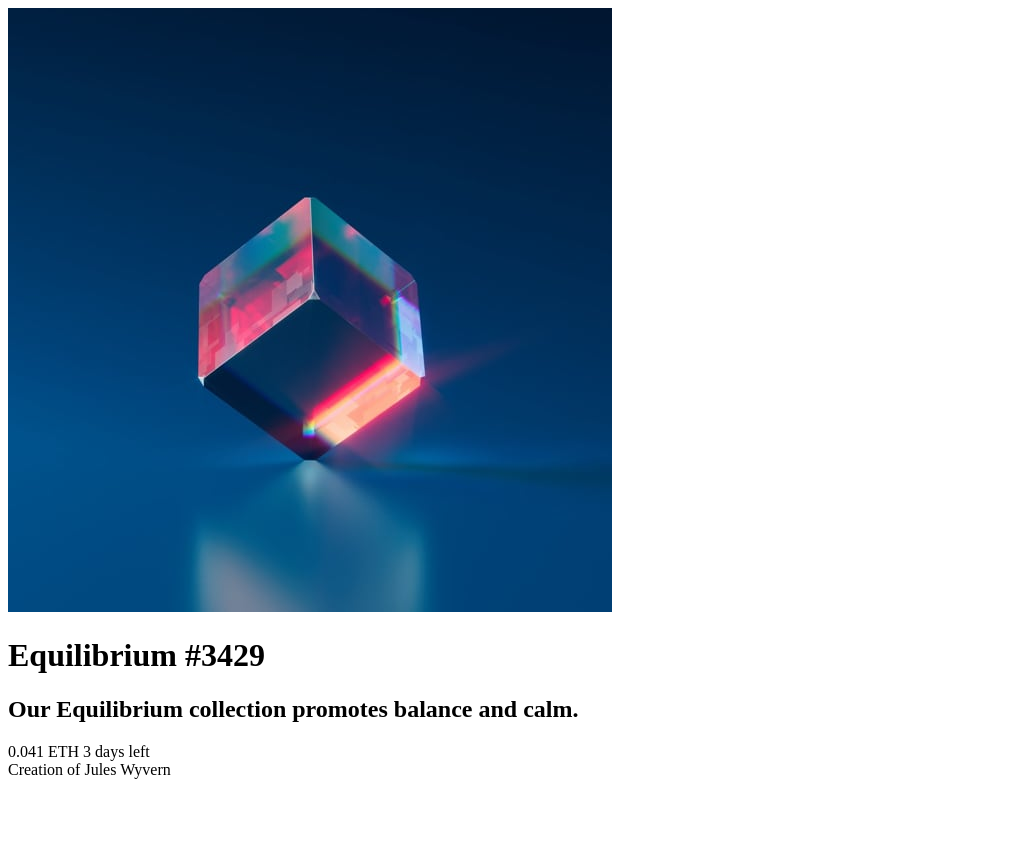
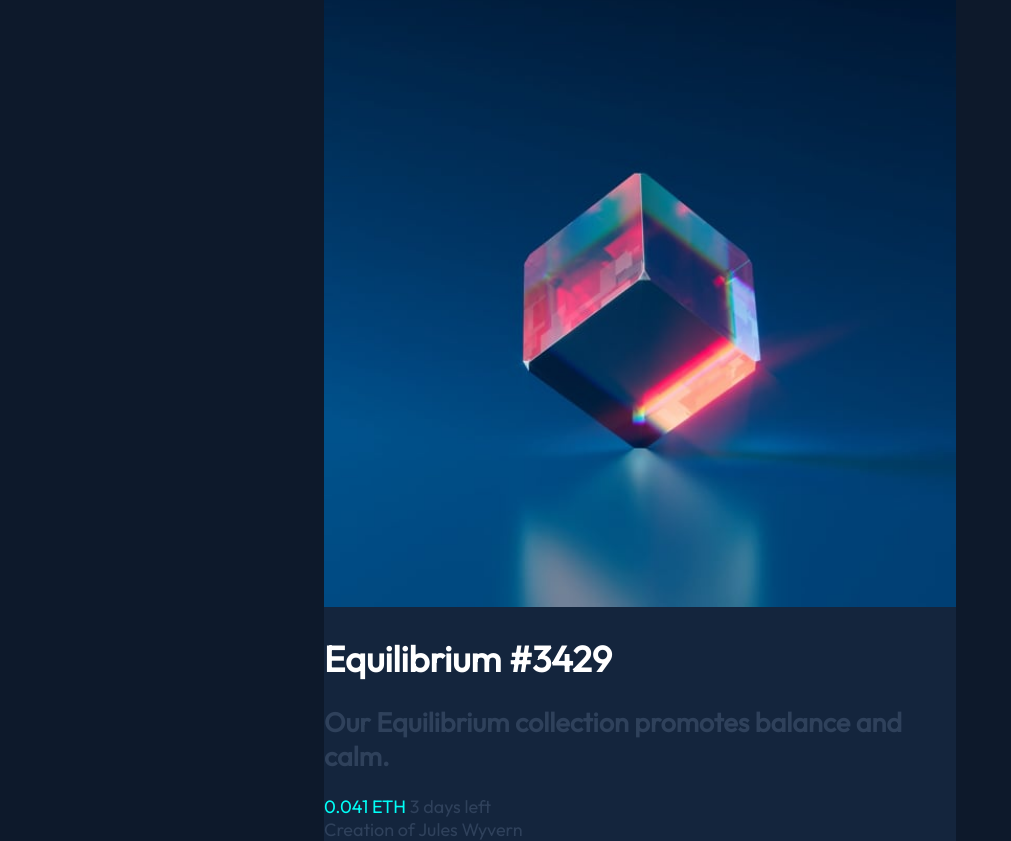
Before and after one commit to McWebmo/NFT-Preview-Card, a plain HTML site: page index.html in a window 1280 px wide. Shown: the whole page, without its empty margins (0-1011 px from the left). Before the commit the page ends 800 px from the top, so only its background shows below. Drawn offline with Linux system fonts and the light colour scheme.

Commit message:
add CSS styles

```diff
--- a/index.html
+++ b/index.html
@@ -5,6 +5,10 @@
   <meta name="viewport" content="width=device-width, initial-scale=1.0">
 
   <link rel="stylesheet" href="style.css">
+
+  <link rel="preconnect" href="https://fonts.googleapis.com">
+  <link rel="preconnect" href="https://fonts.gstatic.com" crossorigin>
+  <link href="https://fonts.googleapis.com/css2?family=Outfit:wght@300;400&display=swap" rel="stylesheet">
 
   <link rel="icon" type="image/png" sizes="32x32" href="./images/favicon-32x32.png">
 
--- a/style.css
+++ b/style.css
@@ -0,0 +1,34 @@
+body{
+    font-family: 'Outfit', sans-serif;
+    background-color: hsl(217, 54%, 11%);
+    font-size: 18px;
+    display: flex;
+    justify-content: center;
+    align-items: center;
+    height: 100vh;
+}
+
+.container {
+    background-color: hsl(216, 50%, 16%);
+    width: 50%;
+}
+
+img {
+    width: 100%;
+}
+
+h1 {
+    color: white;
+}
+
+h2 {
+    color: hsl(215, 32%, 27%);
+}
+
+.price {
+    color: hsl(178, 100%, 50%);
+}
+
+.time-left, .artist {
+    color: hsl(215, 32%, 27%);
+}
```
